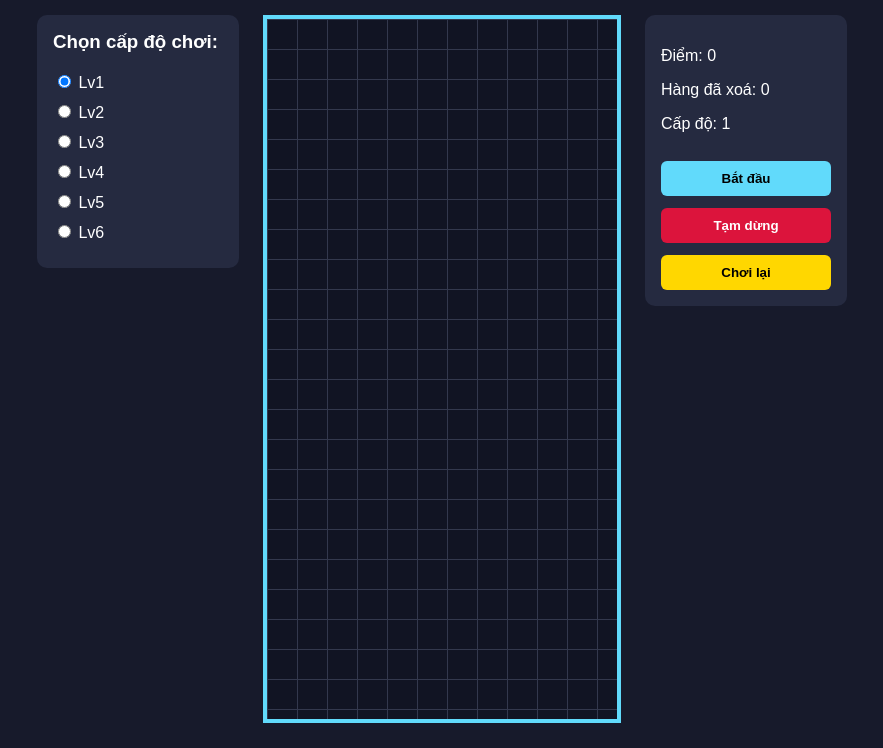
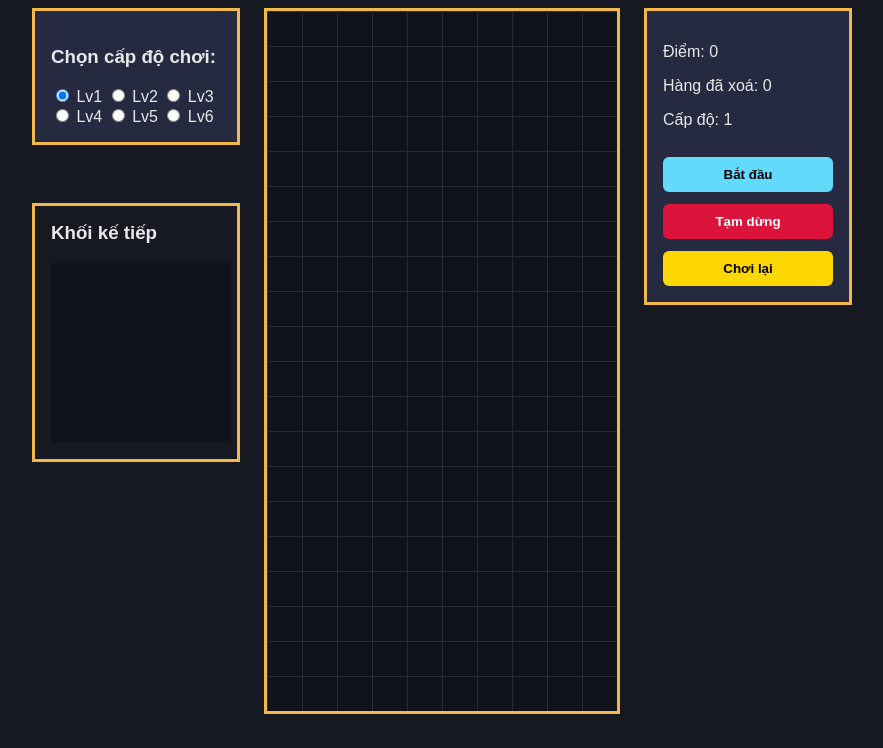
Before and after one commit to HoangQuan-K49/Tetris_Gki, a website: page index.html in a window 1280 px wide. Shown: the part 82-830 px from the top of the page, without its empty margins (198-1081 px from the left). Drawn offline with Linux system fonts and the light colour scheme.

Commit message:
Thêm khu vực khối rơi kế tiếp và chỉnh lại viền các khu vực với màu vàng tạm thời

```diff
--- a/index.html
+++ b/index.html
@@ -12,7 +12,8 @@
 <h1>Welcome to Tetris</h1>
 
 <main class="game">
-<!--    // Chọn cấp độ trước khi  bắt đầu chơi-->
+    <div class="left_panel">
+    <!--    // Chọn cấp độ trước khi  bắt đầu chơi-->
     <div class="start_ui">
         <h3>Chọn cấp độ chơi:</h3>
         <label><input type="radio" name="level" value="1" checked> Lv1</label>
@@ -22,7 +23,12 @@
         <label><input type="radio" name="level" value="5"> Lv5</label>
         <label><input type="radio" name="level" value="6"> Lv6</label>
     </div>
-
+<br>
+    <div class="nextBox_ui">
+        <h3>Khối kế tiếp</h3>
+        <div id="next_piece"></div>
+    </div>
+    </div>
 <!--// Tạo màn chơi-->
     <div id="playfield"></div>
 <!--// Nội dung trò chơi-->
@@ -34,6 +40,8 @@
         <button class="game_button" id="stop_button">Tạm dừng</button>
         <button class="game_button" id="restart_button">Chơi lại</button>
     </aside>
+
+
 </main>
 </body>
 </html>
--- a/style.css
+++ b/style.css
@@ -1,8 +1,8 @@
 body {
     margin: 0;
     min-height: 100vh;
-    background-color: #171a2b;
-    color: white;
+    background-color: #161922;
+    color: #e8e8e8;
     font-family: Arial, sans-serif;
     text-align: center;
 }
@@ -10,6 +10,7 @@ body {
 h1 {
     margin: 30px 0;
     color: #61dafb;
+    font-family: monospace;
     letter-spacing: 4px;
 }
 
@@ -25,30 +26,21 @@ h1 {
     width: 170px;
     padding: 16px;
     background-color: #252a40;
-    border-radius: 10px;
+    border: 3px solid #f2b84b;
     text-align: left;
 }
 
-.start_ui h3 {
-    margin-top: 0;
-}
-
-.start_ui label {
-    display: block;
-    margin: 10px 0;
-    cursor: pointer;
-}
 
 #playfield {
     width: 350px;
     height: 700px;
-    border: 4px solid #61dafb;
-    background-color: #111423;
+    border: 3px solid #f2b84b;
+    background-color: #10131b;
 
     background-image:
-            linear-gradient(#33384d 1px, transparent 1px),
-            linear-gradient(90deg, #33384d 1px, transparent 1px);
-    background-size: 30px 30px;
+            linear-gradient(#282d39 1px, transparent 1px),
+            linear-gradient(90deg, #282d39 1px, transparent 1px);
+    background-size: 35px 35px;
 }
 
 /* Kiểu dáng chung cho các nút */
@@ -76,3 +68,23 @@ h1 {
 #restart_button {
     background-color: gold;
 }
+.left_panel {
+    display: flex;
+    flex-direction: column;
+    gap: 20px;
+}
+.nextBox_ui {
+    width: 170px;
+    padding: 16px;
+    border: 3px solid #f2b84b;
+    text-align: left;
+}
+
+.nextBox_ui h3 {
+    margin-top: 0;
+}
+#next_piece {
+    width: 180px;
+    height: 180px;
+    background-color: #10131b;
+}
```
